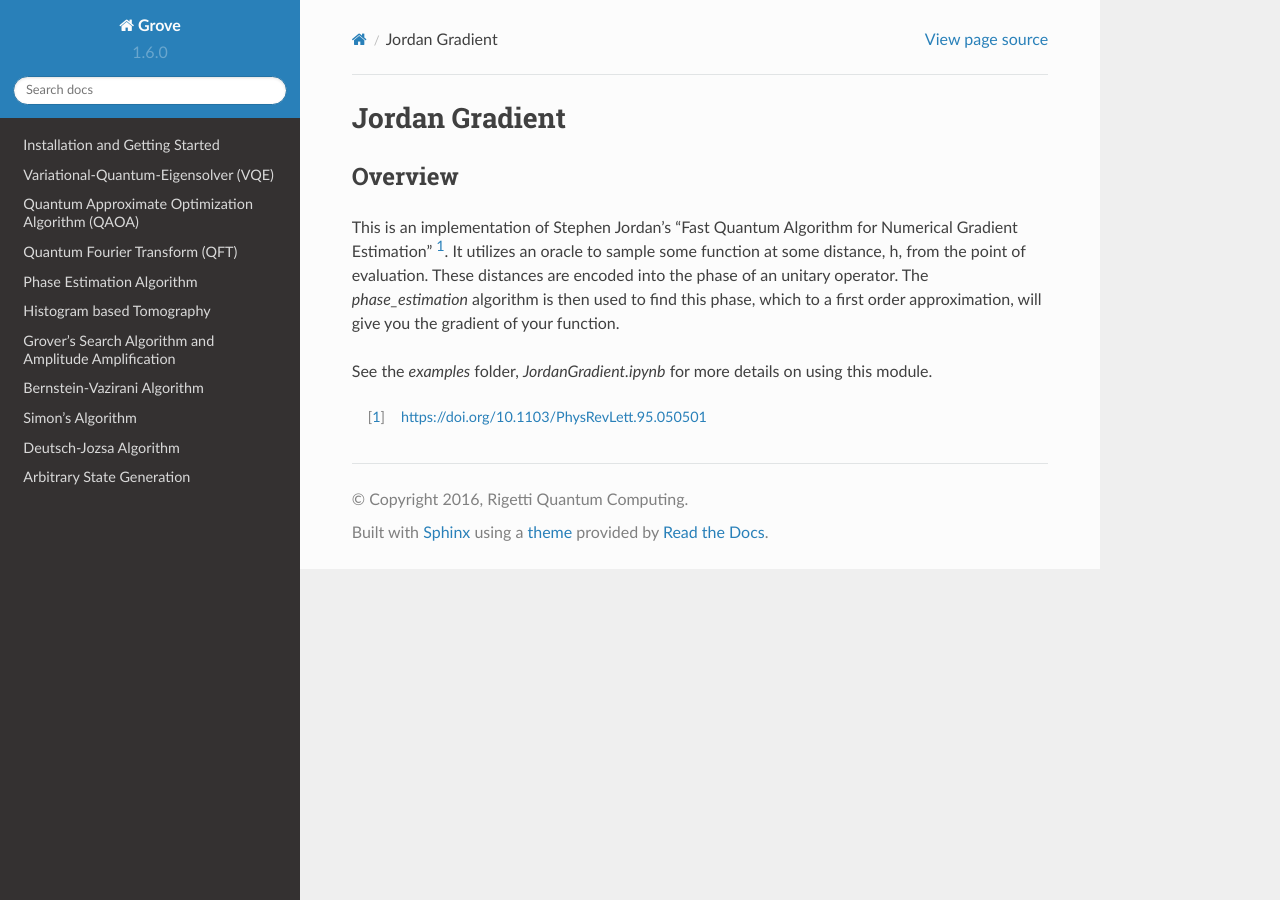
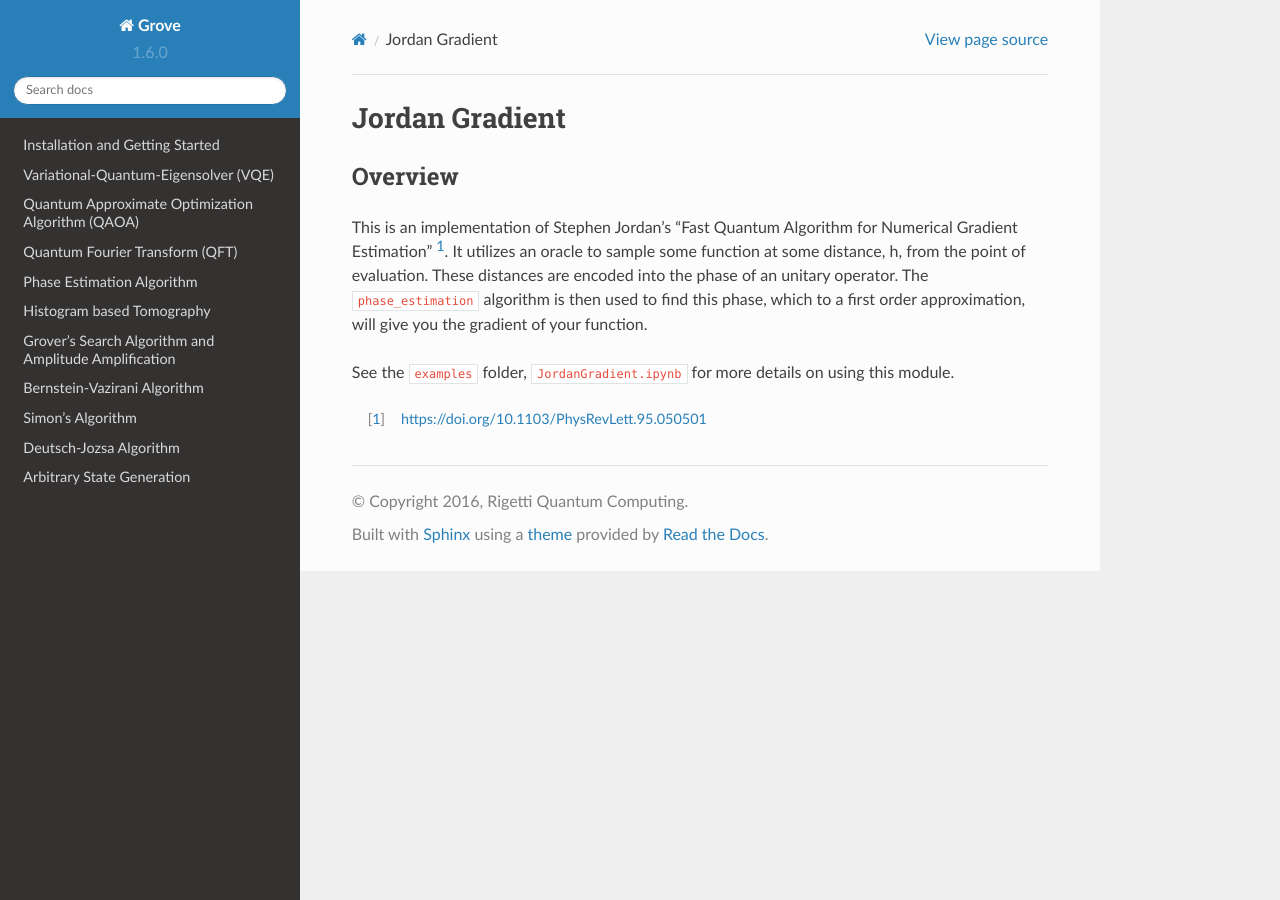
Before and after one commit to rigetti/grove, a Sphinx documentation site: the page built from docs/jordan_gradient.rst, in a window 1280 px wide. Built offline with Sphinx 7.4.7 and the Read the Docs theme 2.0.0, drawn with Linux system fonts in a browser that asks for light colours.

Commit message:
proper markup

```diff
--- a/docs/jordan_gradient.rst
+++ b/docs/jordan_gradient.rst
@@ -7,10 +7,10 @@ Overview
 This is an implementation of Stephen Jordan's "Fast Quantum Algorithm for
 Numerical Gradient Estimation" [1]_. It utilizes an oracle to sample some
 function at some distance, h, from the point of evaluation. These distances are
-encoded into the phase of an unitary operator. The `phase_estimation` algorithm
+encoded into the phase of an unitary operator. The ``phase_estimation`` algorithm
 is then used to find this phase, which to a first order approximation, will
 give you the gradient of your function.
 
-See the `examples` folder, `JordanGradient.ipynb` for more details on using this module.
+See the ``examples`` folder, ``JordanGradient.ipynb`` for more details on using this module.
 
 .. [1] https://doi.org/10.1103/PhysRevLett.95.050501
```
